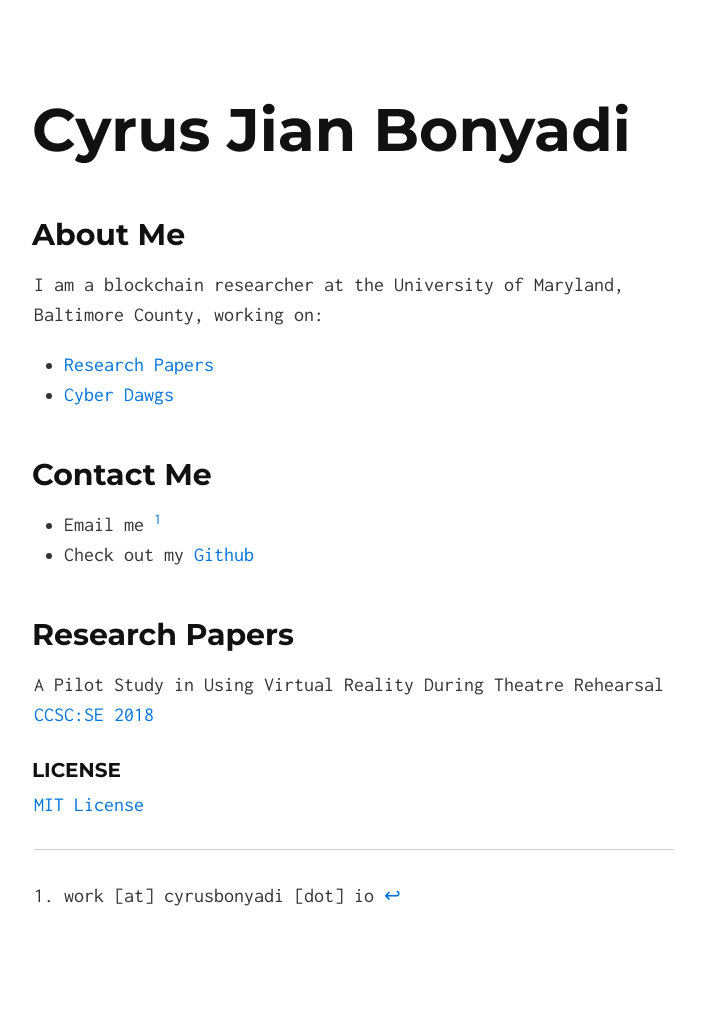
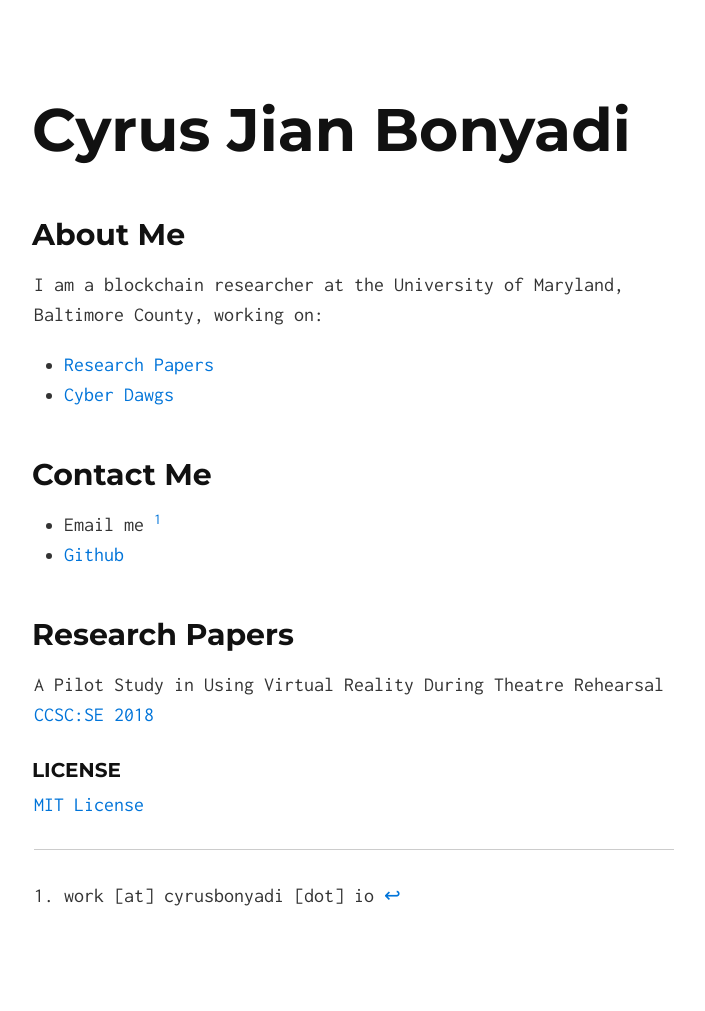
Before and after one commit to pleoxconfusa/pleoxconfusa.github.io, a Jekyll site: the page built from index.md, in a window 1280 px wide. Shown: the whole page, without its empty margins (286-991 px from the left). Built offline with Jekyll 4.4.1, drawn with Linux system fonts in a browser that asks for light colours; our own code applies the rules of GitHub Pages for plain Markdown files.

Commit message:
Update index.md

```diff
--- a/index.md
+++ b/index.md
@@ -10,7 +10,7 @@ I am a blockchain researcher at the University of Maryland, Baltimore County, wo
 
 ## Contact Me
 + Email me [^1]
-+ Check out my [Github](https://github.com/confusedmufasa)
++ [Github](https://github.com/confusedmufasa)
 
 ## <a name="papers">Research Papers
 
```
